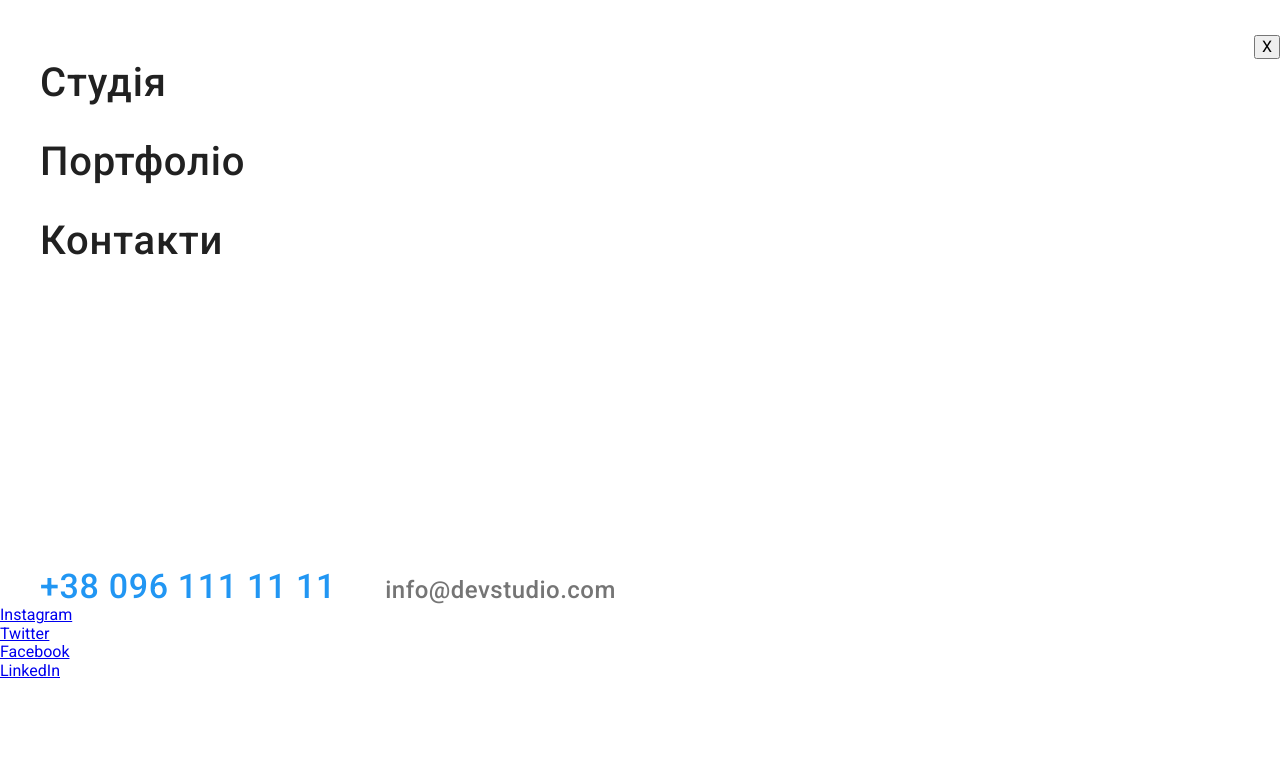
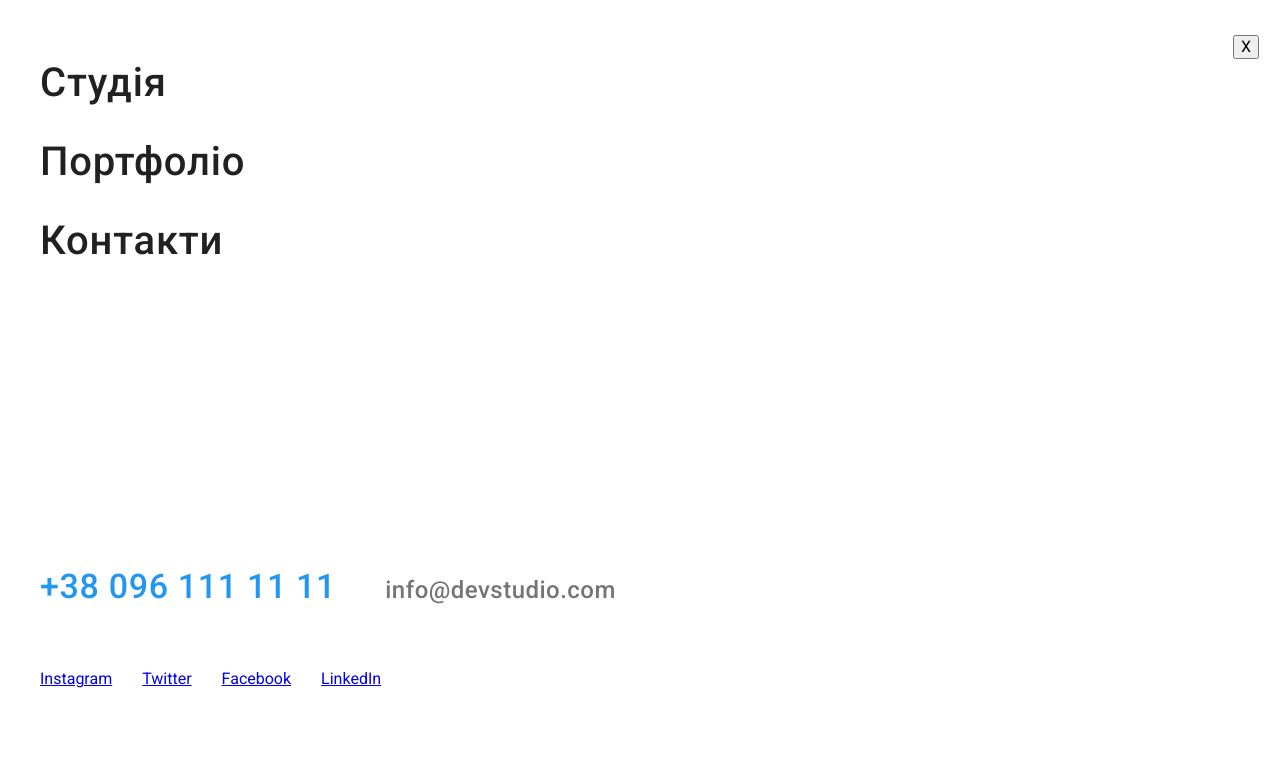
Before and after one commit to VasylUgera/goit-markup-hw-08, a plain HTML site: page index.html in a window 1280 px wide. Shown: the top 773 px of the page. Drawn offline with nearby package versions, Linux system fonts and the light colour scheme.

Commit message:
Кнопка на місце

```diff
--- a/sass/layouts/_header.scss
+++ b/sass/layouts/_header.scss
@@ -183,6 +183,7 @@
     background-color: #ffffff;
     padding-top: 35px;
     padding-bottom: 48px;
+    padding-right: 21px;
 }
 
 .menu-close {
@@ -238,9 +239,14 @@
 }
 
 .mob-soc{
+    display: flex;
+    margin-left: 40px;
+    margin-top: 64px;
+    gap: 30px;
 
 }
 .mob-soc__item{
+
 
 }
 
```
Also changed, not shown: css/main.css, css/main.min.css, 2 other files.
